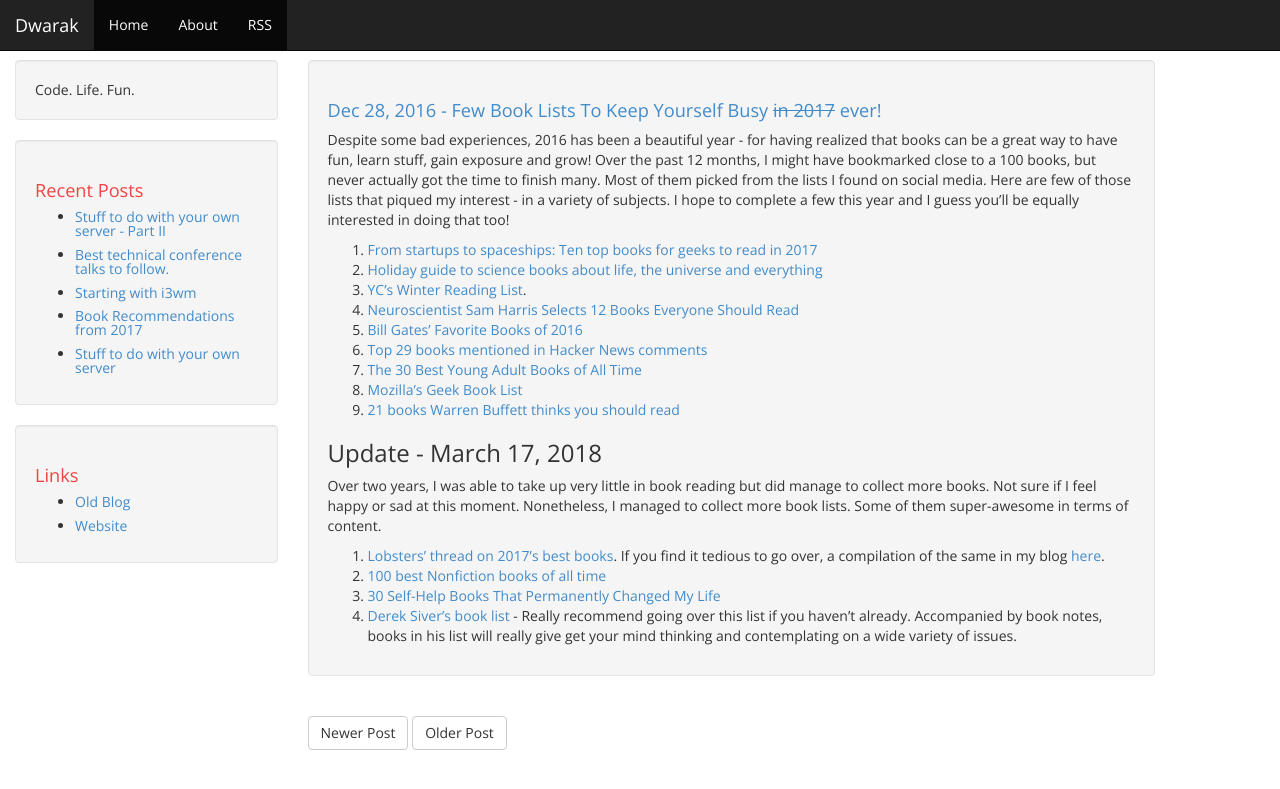
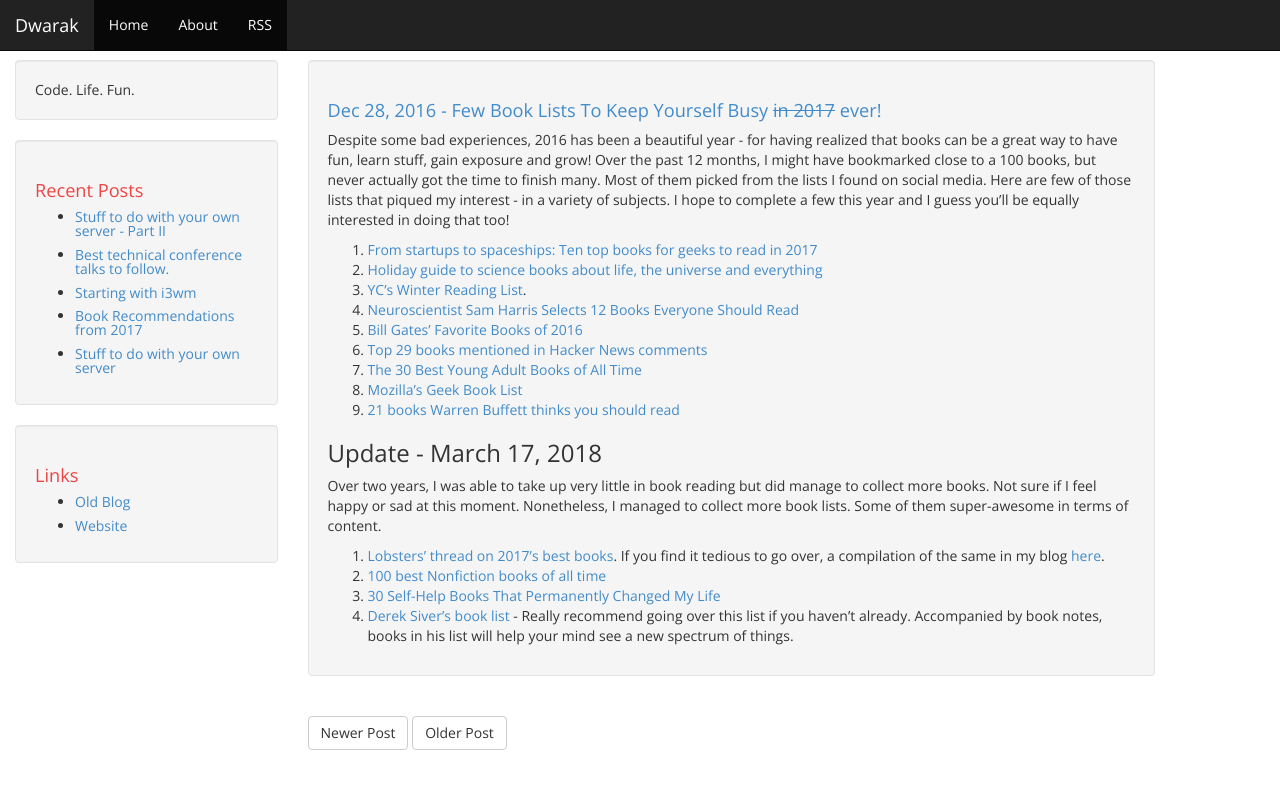
Before and after one commit to dtsdwarak/blog, a Jekyll site: the page built from _posts/2016-12-28-Few-Book-Lists-To-Keep-Yourself-Busy-In-2017.md, in a window 1280 px wide. Shown: the top 789 px of the page. Built offline with Jekyll 4.4.1, drawn with Linux system fonts in a browser that asks for light colours.

Commit message:
Fix typo

```diff
--- a/_posts/2016-12-28-Few-Book-Lists-To-Keep-Yourself-Busy-In-2017.md
+++ b/_posts/2016-12-28-Few-Book-Lists-To-Keep-Yourself-Busy-In-2017.md
@@ -23,4 +23,4 @@ Over two years, I was able to take up very little in book reading but did manage
 1. [Lobsters' thread on 2017's best books](https://lobste.rs/s/i9s39q/best_books_you_have_read_2017). If you find it tedious to go over, a compilation of the same in my blog [here](/2018/01/01/Best-Books-Of-2017/).
 2. [100 best Nonfiction books of all time](https://www.theguardian.com/books/2017/dec/31/the-100-best-nonfiction-books-of-all-time-the-full-list)
 3. [30 Self-Help Books That Permanently Changed My Life](https://www.xojane.com/newagey/30-self-help-books-that-permanently-changed-my-life)
-4. [Derek Siver's book list](https://sivers.org/book) - Really recommend going over this list if you haven't already. Accompanied by book notes, books in his list will really give get your mind thinking and contemplating on a wide variety of issues.
+4. [Derek Siver's book list](https://sivers.org/book) - Really recommend going over this list if you haven't already. Accompanied by book notes, books in his list will help your mind see a new spectrum of things.
```
